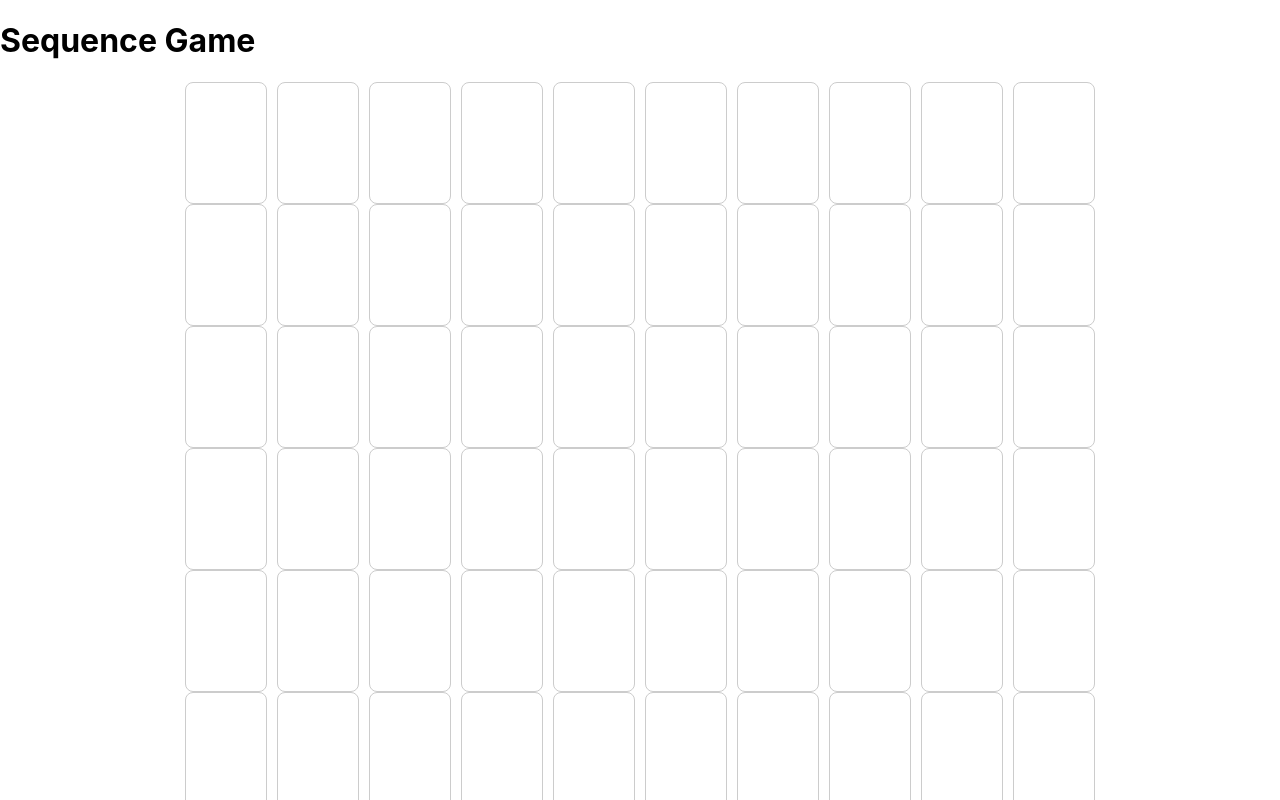
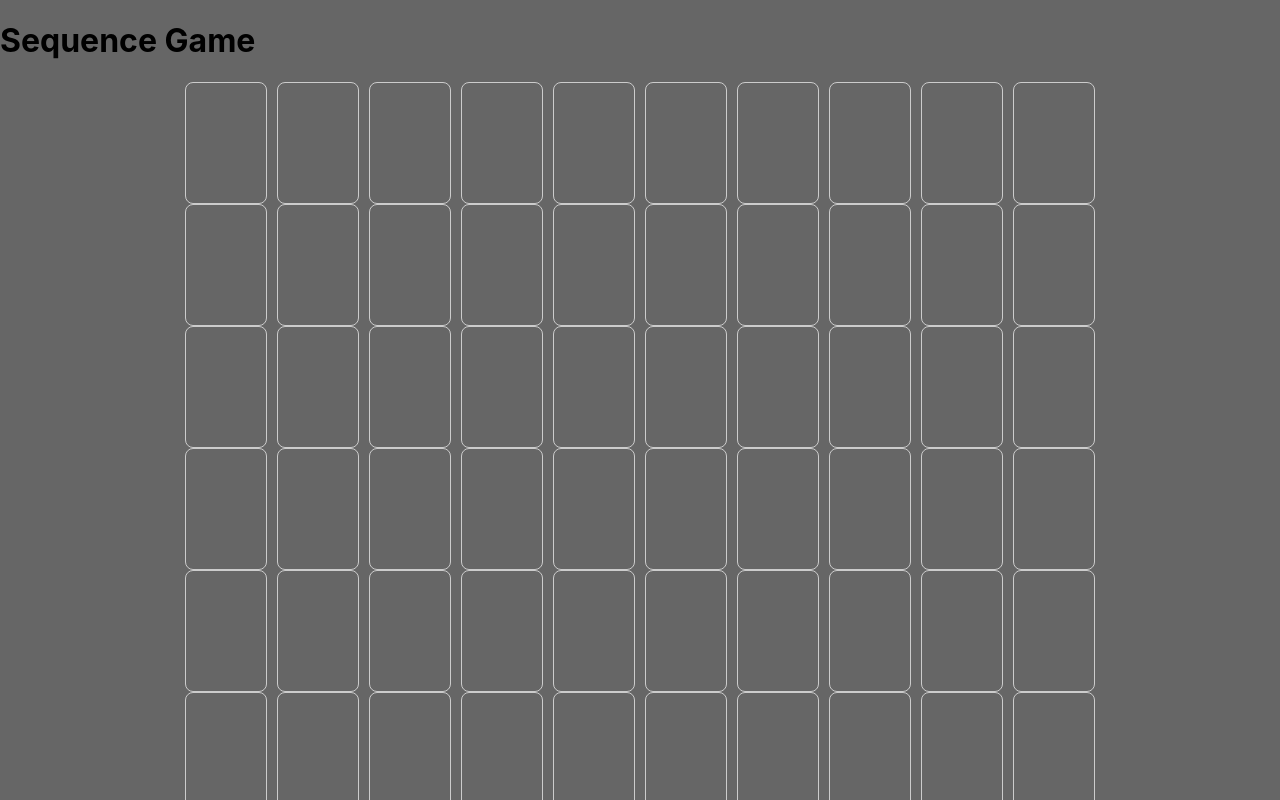
Before and after one commit to sahil-tandon/react-sequence-board-game, a React (Create React App) app: page / in a window 1280 px wide. Shown: the top 800 px of the page. Built offline with nearby package versions, Linux system fonts and the light colour scheme.

Commit message:
React Sequence Board Game | Temporary App Background Change

```diff
--- a/src/components/App/App.css
+++ b/src/components/App/App.css
@@ -1,3 +1,7 @@
+body {
+  background: #666;
+}
+
 .App {
   text-align: center;
 }
```
